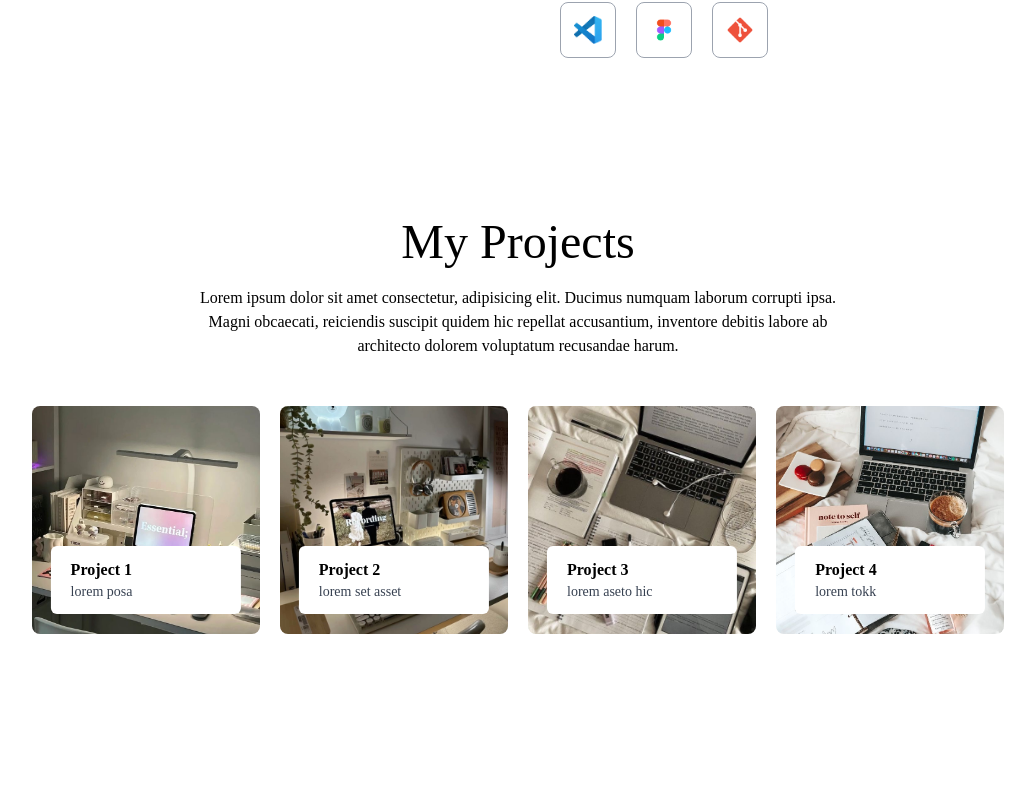
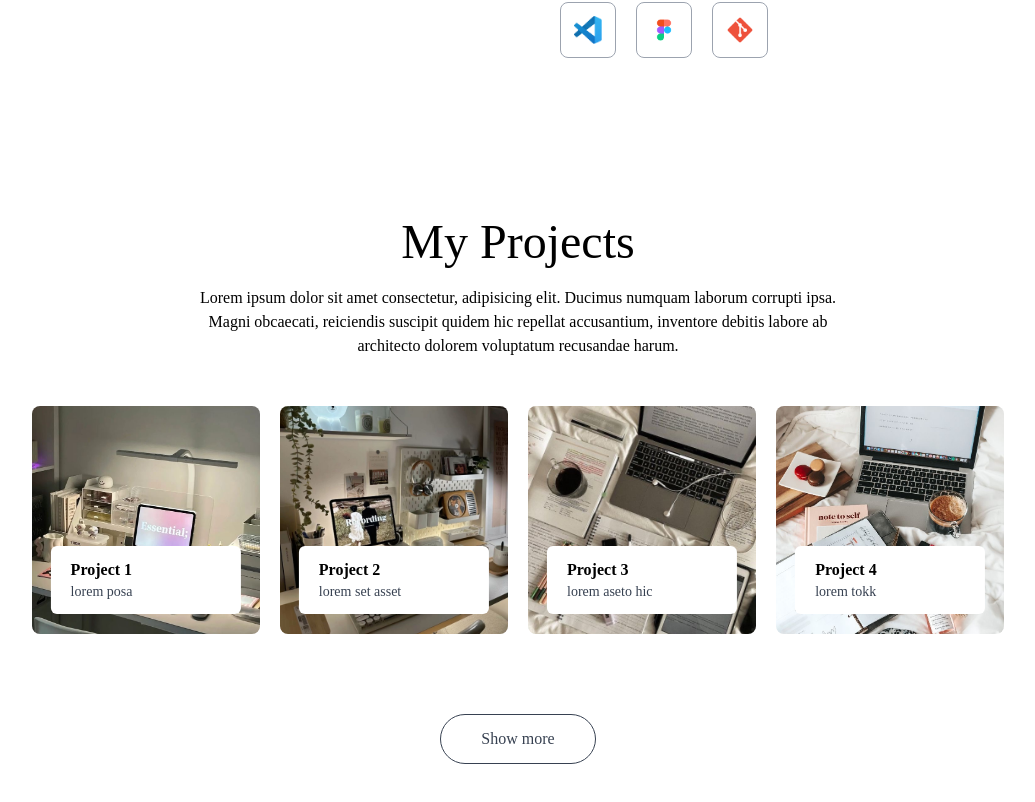
Before and after one commit to ppe11/ppe11.github.io, a Next.js app: page / in a window 1280 px wide. Shown: the part 1579-2381 px from the top of the page, without its empty margins (122-1157 px from the left). Built offline with nearby package versions, Linux system fonts and the light colour scheme.

Commit message:
Add show more button under projects

```diff
--- a/app/components/Projects.jsx
+++ b/app/components/Projects.jsx
@@ -28,6 +28,12 @@
                     </div>
                 ))}
             </div>
+
+            <a href="" className='w-max flex items-center justify-center gap-2 text-gray-700 border-[0.5px]
+            border-gray-700 rounded-full py-3 px-10 mx-auto my-20 hover:bg-lightHover duration-500 dark:text-white
+            dark:border-white dark:hover:bg-darkHover'>
+            Show more
+            </a>
       </div>
     )
   }
```
